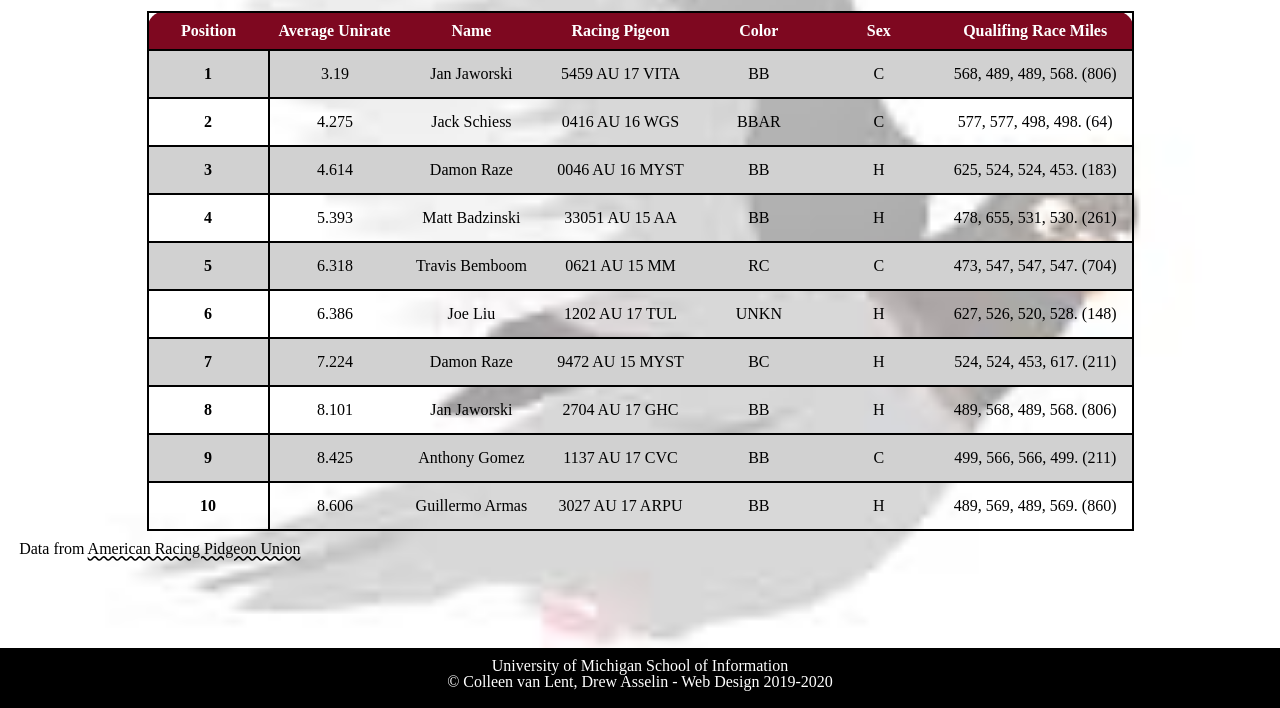
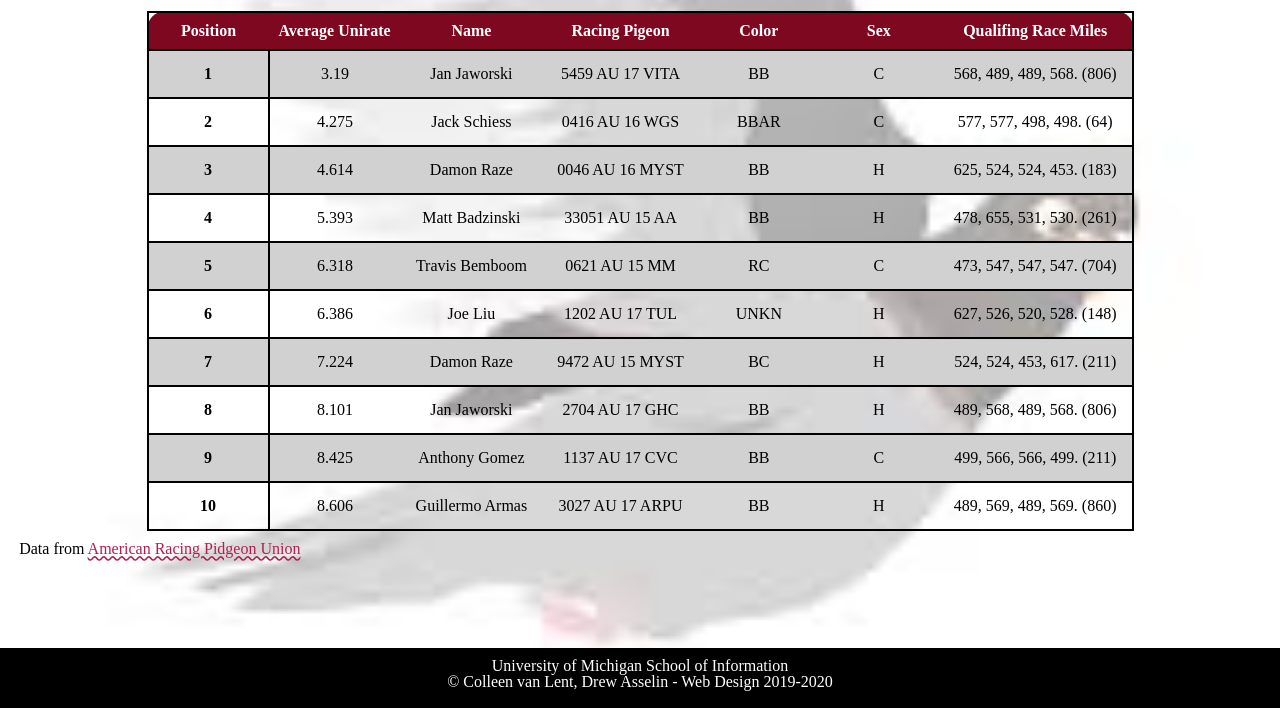
Before and after one commit to csmcmill/homework3, a plain HTML site: page index.html in a window 1280 px wide. Shown: the part 92-800 px from the top of the page. Drawn offline with Linux system fonts and the light colour scheme; a web font is replaced by a local one.

Commit message:
Update style.css

```diff
--- a/css/style.css
+++ b/css/style.css
@@ -42,7 +42,7 @@ p{
 
 a:link{
   font-size: 16px;
-  color: #000000;
+  color: #B21F50;
   text-decoration-line: underline;
   text-decoration-style: wavy;
 }
```
